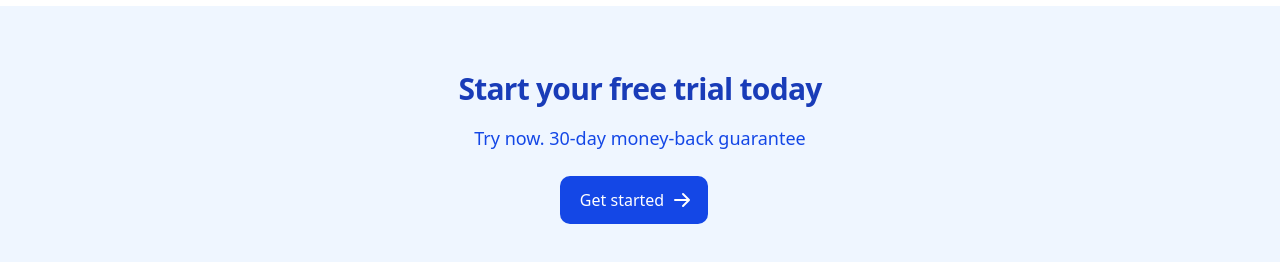
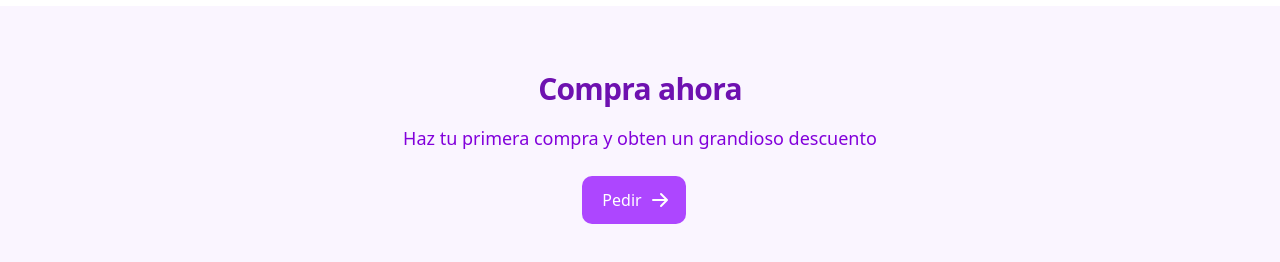
Before and after one commit to SamaelMedina28/Ventas_caro, a React (Vite) app: page / in a window 1280 px wide. Shown: the part 2496-2758 px from the top of the page. Built offline with nearby package versions, Linux system fonts and the light colour scheme.

Commit message:
Personalizacion de llamado a la accion

```diff
--- a/src/components/CallToAction.tsx
+++ b/src/components/CallToAction.tsx
@@ -4,24 +4,23 @@ import { motion } from "motion/react";
 
 export default function CallToAction() {
   return (
-    <motion.div className="py-8 px-4 mx-auto sm:py-16 lg:px-6 bg-blue-50" initial={{ opacity: 0, y: 50 }}   // Estado inicial (oculto)
+    <motion.div className="py-8 px-4 mx-auto sm:py-16 lg:px-6 bg-purple-50" initial={{ opacity: 0, y: 50 }}   // Estado inicial (oculto)
       whileInView={{ opacity: 1, y: 0 }} // Se activa al ser visible
       transition={{ duration: 0.8 }}
       viewport={{ once: true, amount: 0.2 }} // "once" para animar solo la primera vez
     >
       <div className="mx-auto max-w-screen-sm text-center">
-        <h2 className="mb-4 text-3xl tracking-tight font-bold leading-tight text-blue-800">Start your
-          free trial today</h2>
-        <p className="mb-6 text-blue-700 md:text-lg">Try now. 30-day money-back guarantee</p>
+        <h2 className="mb-4 text-3xl tracking-tight font-bold leading-tight text-purple-800">Compra ahora</h2>
+        <p className="mb-6 text-purple-700 md:text-lg">Haz tu primera compra y obten un grandioso descuento</p>
 
 
         <a href="#"
-          className="inline-flex items-center justify-center px-5 py-3 mr-3 text-base font-medium text-center text-white rounded-lg bg-blue-700 hover:bg-blue-800 focus:ring-4 focus:ring-blue-500 ">
-          Get started
+          className="inline-flex items-center justify-center px-5 py-3 mr-3 text-base font-medium text-center text-white rounded-lg bg-purple-500 hover:bg-purple-600 focus:ring-4 focus:ring-purple-500 ">
+          Pedir
           <svg className="w-5 h-5 ml-2 -mr-1" fill="currentColor" viewBox="0 0 20 20" xmlns="http://www.w3.org/2000/svg">
-            <path fill-rule="evenodd"
+            <path fillRule="evenodd"
               d="M10.293 3.293a1 1 0 011.414 0l6 6a1 1 0 010 1.414l-6 6a1 1 0 01-1.414-1.414L14.586 11H3a1 1 0 110-2h11.586l-4.293-4.293a1 1 0 010-1.414z"
-              clip-rule="evenodd"></path>
+              clipRule="evenodd"></path>
           </svg>
         </a>
       </div>
--- a/src/components/ui/resizable-navbar.tsx
+++ b/src/components/ui/resizable-navbar.tsx
@@ -120,7 +120,7 @@ export const NavItems = ({ items, className, onItemClick }: NavItemsProps) => {
     <motion.div
       onMouseLeave={() => setHovered(null)}
       className={cn(
-        "absolute inset-0 hidden flex-1 flex-row items-center justify-center space-x-2 text-sm font-medium text-zinc-600 transition duration-200 hover:text-zinc-800 lg:flex lg:space-x-2",
+        "absolute inset-0 hidden flex-1 flex-row items-center justify-center space-x-2 font-medium text-zinc-600 transition duration-200 hover:text-zinc-800 lg:flex lg:space-x-2",
         className,
       )}
     >
```
